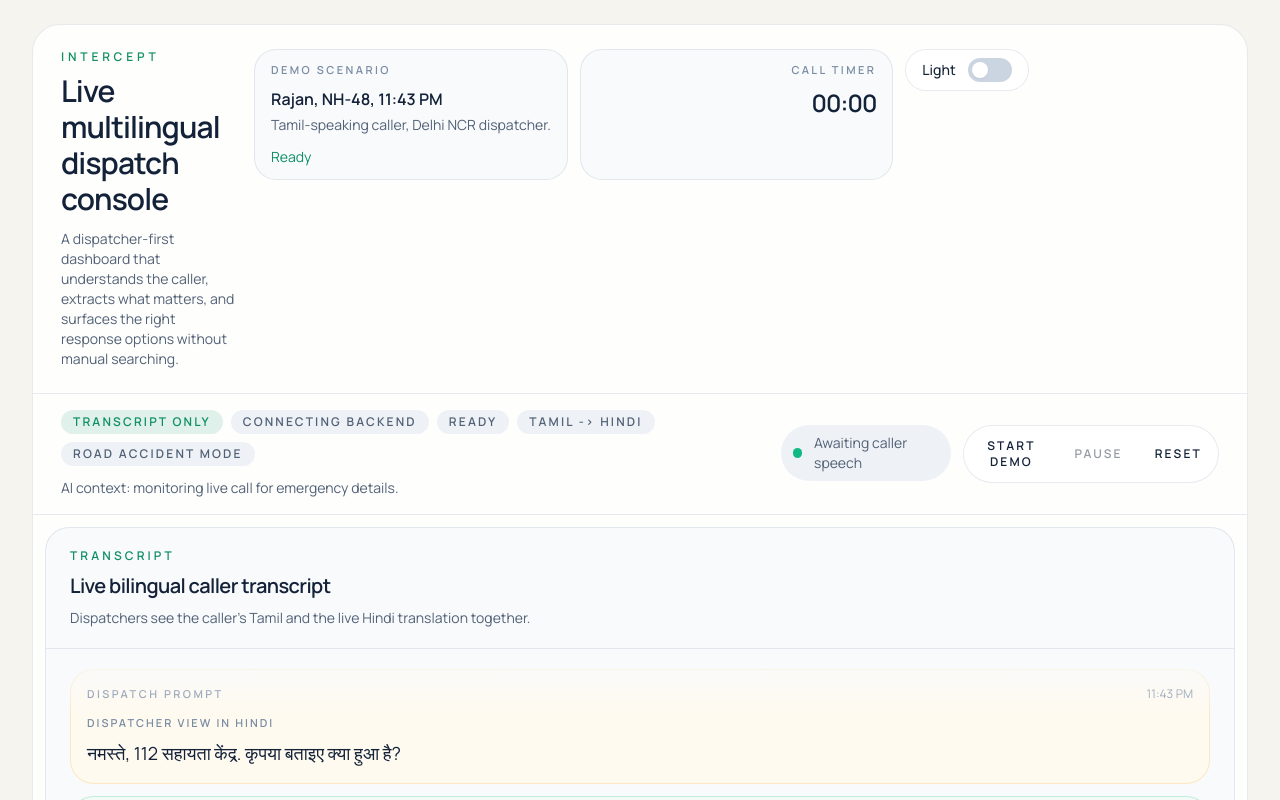
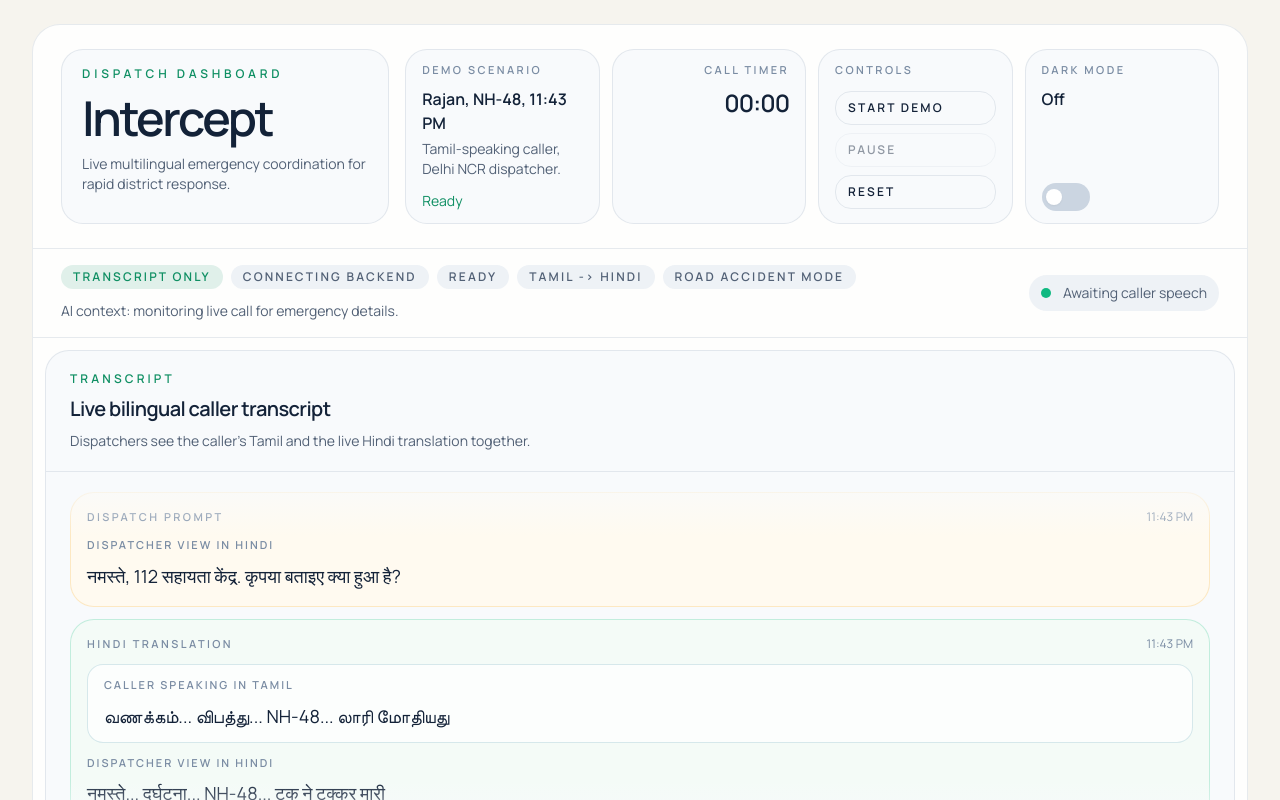
Before and after one commit to axnav28/intercept, a React (Vite) app in the folder frontend/: page / in a window 1280 px wide. Shown: the top 800 px of the page. Built offline with nearby package versions, Linux system fonts and the light colour scheme; no server answers.

Commit message:
Refine dashboard header controls

```diff
--- a/frontend/src/App.tsx
+++ b/frontend/src/App.tsx
@@ -1,7 +1,6 @@
 import { useEffect, useState } from "react";
 
 import { DashboardShell } from "./components/layout/dashboard-shell";
-import { TopAlertStrip } from "./components/layout/top-alert-strip";
 import { ThemeToggle } from "./components/shared/theme-toggle";
 import { TranscriptPanel } from "./components/transcript/transcript-panel";
 import { CallStatusBar } from "./components/call/call-status-bar";
@@ -19,7 +18,6 @@ type CallStage = "transcript" | "response";
 export default function App() {
   const [theme, setTheme] = useState<ThemeMode>("light");
   const {
-    alert,
     analysis,
     connectionStatus,
     isComplete,
@@ -33,9 +31,7 @@ export default function App() {
   } = useCallSession();
 
   const stage: CallStage = mapContext.visible ? "response" : "transcript";
-  const phaseLabel = alert
-    ? "Critical escalation"
-    : analysis.locationMentioned
+  const phaseLabel = analysis.locationMentioned
     ? "Location acquired"
     : analysis.emergencyDetected
       ? "Emergency confirmed"
@@ -53,33 +49,34 @@ export default function App() {
     <div className="min-h-screen bg-[var(--app-bg)] text-[var(--text-primary)] transition-colors duration-300">
       <DashboardShell
         topBar={
-          <div className="grid gap-4 lg:grid-cols-[minmax(0,1fr)_auto] lg:items-start">
-            <div>
+          <div className="grid gap-4 xl:grid-cols-[minmax(260px,1.2fr)_repeat(4,minmax(180px,0.7fr))] xl:items-stretch">
+            <div className="rounded-[22px] border border-[var(--panel-border)] bg-[var(--panel-muted)] px-5 py-4">
               <p className="text-xs font-semibold uppercase tracking-[0.32em] text-[var(--accent-strong)]">
+                Dispatch dashboard
+              </p>
+              <h1 className="mt-3 text-4xl font-semibold tracking-[-0.05em] sm:text-5xl">
                 Intercept
-              </p>
-              <h1 className="mt-2 text-2xl font-semibold tracking-[-0.03em] sm:text-3xl">
-                Live multilingual dispatch console
               </h1>
-              <p className="mt-3 max-w-2xl text-sm text-[var(--text-secondary)]">
-                A dispatcher-first dashboard that understands the caller, extracts what matters,
-                and surfaces the right response options without manual searching.
+              <p className="mt-3 max-w-xl text-sm text-[var(--text-secondary)]">
+                Live multilingual emergency coordination for rapid district response.
               </p>
             </div>
-
-            <div className="grid gap-3 sm:grid-cols-3">
+            <div className="grid gap-3 sm:grid-cols-2 xl:col-span-4 xl:grid-cols-4">
               <ScenarioCard phaseLabel={phaseLabel} />
               <CallTimer isRunning={isRunning} isComplete={isComplete} />
-              <div className="flex items-start justify-end sm:justify-stretch">
+              <DemoAudioControls
+                isRunning={isRunning}
+                onStart={start}
+                onPause={pause}
+                onReset={reset}
+              />
               <ThemeToggle
                 theme={theme}
                 onToggle={() => setTheme(theme === "light" ? "dark" : "light")}
               />
             </div>
           </div>
-          </div>
         }
-        alertStrip={alert ? <TopAlertStrip title={alert.title} level={alert.level} /> : undefined}
         statusBar={
           <CallStatusBar
             modeLabel={stage === "response" ? "Split response view" : "Transcript only"}
@@ -97,12 +94,6 @@ export default function App() {
                 <ListeningIndicator
                   label={isRunning ? "Showing Tamil plus live Hindi translation" : "Awaiting caller speech"}
                   pulse={isRunning}
-                />
-                <DemoAudioControls
-                  isRunning={isRunning}
-                  onStart={start}
-                  onPause={pause}
-                  onReset={reset}
                 />
               </div>
             }
--- a/frontend/src/components/call/demo-audio-controls.tsx
+++ b/frontend/src/components/call/demo-audio-controls.tsx
@@ -12,10 +12,15 @@ export function DemoAudioControls({
   onReset
 }: DemoAudioControlsProps) {
   return (
-    <div className="inline-flex items-center gap-2 rounded-full border border-[var(--panel-border)] bg-[var(--toggle-bg)] p-1">
+    <div className="flex h-full min-h-[132px] w-full flex-col rounded-[22px] border border-[var(--panel-border)] bg-[var(--panel-muted)] px-4 py-3">
+      <p className="text-[11px] font-semibold uppercase tracking-[0.22em] text-[var(--text-faint)]">
+        Controls
+      </p>
+      <div className="mt-3 flex flex-1 flex-col gap-2">
       <ActionButton label="Start demo" onClick={onStart} disabled={isRunning} />
       <ActionButton label="Pause" onClick={onPause} disabled={!isRunning} />
       <ActionButton label="Reset" onClick={onReset} />
+      </div>
     </div>
   );
 }
@@ -34,7 +39,7 @@ function ActionButton({
       type="button"
       onClick={onClick}
       disabled={disabled}
-      className="rounded-full px-3 py-2 text-xs font-semibold uppercase tracking-[0.18em] text-[var(--text-primary)] transition hover:bg-[var(--accent-soft)] disabled:cursor-not-allowed disabled:opacity-45"
+      className="w-full rounded-2xl border border-[var(--panel-border)] px-3 py-2 text-left text-xs font-semibold uppercase tracking-[0.18em] text-[var(--text-primary)] transition hover:bg-[var(--accent-soft)] disabled:cursor-not-allowed disabled:opacity-45"
     >
       {label}
     </button>
--- a/frontend/src/components/shared/theme-toggle.tsx
+++ b/frontend/src/components/shared/theme-toggle.tsx
@@ -8,11 +8,18 @@ export function ThemeToggle({ theme, onToggle }: ThemeToggleProps) {
     <button
       type="button"
       onClick={onToggle}
-      className="inline-flex items-center gap-3 rounded-full border border-[var(--panel-border)] bg-[var(--toggle-bg)] px-4 py-2 text-sm font-medium text-[var(--text-primary)] transition hover:border-[var(--accent-soft)] hover:text-[var(--accent-strong)]"
+      className="flex h-full min-h-[132px] w-full flex-col justify-between rounded-[22px] border border-[var(--panel-border)] bg-[var(--panel-muted)] px-4 py-3 text-left transition hover:border-[var(--accent-soft)] hover:text-[var(--accent-strong)]"
       aria-label="Toggle color theme"
     >
-      <span>{theme === "light" ? "Light" : "Dark"}</span>
-      <span className="inline-flex h-6 w-11 items-center rounded-full bg-[var(--toggle-track)] px-1">
+      <div>
+        <p className="text-[11px] font-semibold uppercase tracking-[0.22em] text-[var(--text-faint)]">
+          Dark mode
+        </p>
+        <p className="mt-2 text-base font-semibold text-[var(--text-primary)]">
+          {theme === "dark" ? "On" : "Off"}
+        </p>
+      </div>
+      <span className="inline-flex h-7 w-12 items-center rounded-full bg-[var(--toggle-track)] px-1">
         <span
           className={`h-4 w-4 rounded-full bg-white shadow-sm transition-transform duration-300 ${
             theme === "dark" ? "translate-x-5" : "translate-x-0"
```
Lines whose indentation alone changed are shown as unchanged.
